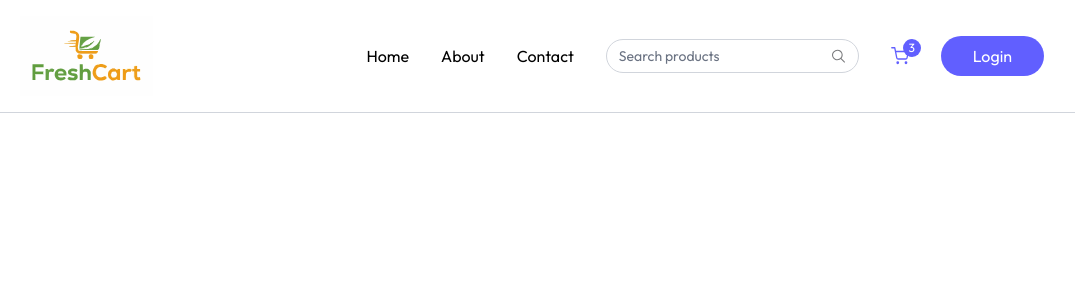
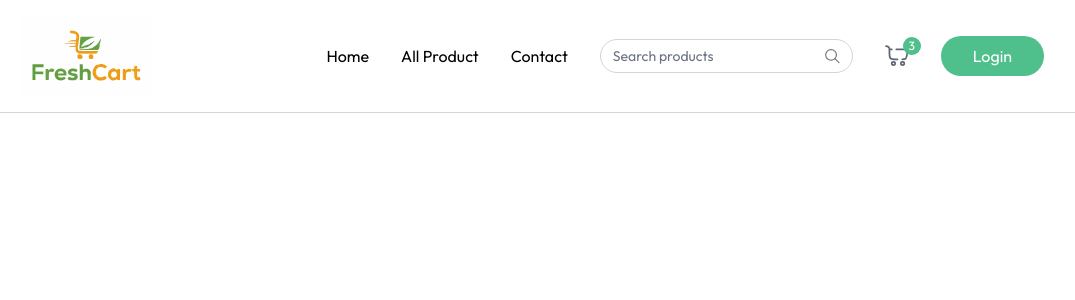
Before and after one commit to Palla04/Grocery-App, a React (Vite) app in the folder grocery-delivery-app/: page / in a window 1280 px wide. Shown: the top 300 px of the page, without its empty margins (108-1183 px from the left). Built offline with nearby package versions, Linux system fonts and the light colour scheme.

Commit message:
all the functionality of Navbar is executed

```diff
--- a/grocery-delivery-app/src/components/Navbar.jsx
+++ b/grocery-delivery-app/src/components/Navbar.jsx
@@ -1,59 +1,86 @@
 import React from 'react'
 import { NavLink } from 'react-router-dom'
 import { assets } from '../assets/assets'
+import { useAppContext } from '../context/AppContext'
 const Navbar = () => {
     const [open, setOpen] = React.useState(false)
+    const {user, setUser, setshowUserLogin, navigate} = useAppContext();
+
+    const logout = async ()=>{
+        setUser(null);
+        navigate('/')
+    }
+
   return (
     <nav className="flex items-center justify-between px-6 md:px-16 lg:px-24 xl:px-32 py-4 border-b border-gray-300 bg-white relative transition-all">
 
-            <NavLink to='/'>
-                <img className="h-20" src={assets.logo6} alt="logo5"/>
+            <NavLink to='/' onClick={()=> setOpen(false)}>
+                <img className="h-20" src={assets.logo6} alt="logo6"/>
             </NavLink>
 
             {/* Desktop Menu */}
             <div className="hidden sm:flex items-center gap-8">
-                <a href="#">Home</a>
-                <a href="#">About</a>
-                <a href="#">Contact</a>
+                <NavLink to='/'>Home</NavLink>
+                <NavLink to='/products' onClick={()=>setOpen(false)}>All Product</NavLink>
+                <NavLink to='/' onClick={()=>setOpen(false)}>Contact</NavLink>
 
                 <div className="hidden lg:flex items-center text-sm gap-2 border border-gray-300 px-3 rounded-full">
                     <input className="py-1.5 w-full bg-transparent outline-none placeholder-gray-500" type="text" placeholder="Search products" />
-                    <svg width="16" height="16" viewBox="0 0 16 16" fill="none" xmlns="http://www.w3.org/2000/svg">
-                        <path d="M10.836 10.615 15 14.695" stroke="#7A7B7D" stroke-width="1.2" stroke-linecap="round" stroke-linejoin="round" />
-                        <path clip-rule="evenodd" d="M9.141 11.738c2.729-1.136 4.001-4.224 2.841-6.898S7.67.921 4.942 2.057C2.211 3.193.94 6.281 2.1 8.955s4.312 3.92 7.041 2.783" stroke="#7A7B7D" stroke-width="1.2" stroke-linecap="round" stroke-linejoin="round" />
-                    </svg>
+                    <img src={assets.search_icon} alt="search" className='w-4 h-4'/>
                 </div>
 
-                <div className="relative cursor-pointer">
-                    <svg width="18" height="18" viewBox="0 0 14 14" fill="none" xmlns="http://www.w3.org/2000/svg">
-                        <path d="M.583.583h2.333l1.564 7.81a1.17 1.17 0 0 0 1.166.94h5.67a1.17 1.17 0 0 0 1.167-.94l.933-4.893H3.5m2.333 8.75a.583.583 0 1 1-1.167 0 .583.583 0 0 1 1.167 0m6.417 0a.583.583 0 1 1-1.167 0 .583.583 0 0 1 1.167 0" stroke="#615fff" stroke-linecap="round" stroke-linejoin="round" />
-                    </svg>
-                    <button className="absolute -top-2 -right-3 text-xs text-white bg-indigo-500 w-[18px] h-[18px] rounded-full">3</button>
+                <div onClick={()=>navigate("cart")} className="relative cursor-pointer">
+                    <img src={assets.nav_cart_icon} alt="cart" className='w-6 opacity-80'/>
+                    <button className="absolute -top-2 -right-3 text-xs text-white bg-primary w-[18px] h-[18px] rounded-full">3</button>
                 </div>
 
-                <button className="cursor-pointer px-8 py-2 bg-indigo-500 hover:bg-indigo-600 transition text-white rounded-full">
-                    Login
-                </button>
+            { !user ? ( <button onClick={()=>{setshowUserLogin(true);}}
+                    className="cursor-pointer px-8 py-2 bg-primary hover:bg-primary-dull transition text-white rounded-full">
+                Login
+            </button> ) :
+            (
+                <div className='relative group'>
+                    <img src={assets.profile_icon} alt="profile" className='w-10'/>
+                    <ul className='hidden group-hover:block absolute top-10 right-0 bg-white shadow border
+                    border-gray-200 py-2.5 w-30 rounded-md text-sm z-40'>
+                        <li onClick={()=>navigate("my-orders")} className='p-1.5 pl-3 hover:bg-primary/10 cursor-pointer'>My Orders</li>
+                        <li onClick={logout} className='p-1.5 pl-3 hover:bg-primary/10 cursor-pointer'>Logout</li>
+                    </ul>
+                </div>
+            )}
             </div>
 
             <button onClick={() => open ? setOpen(false) : setOpen(true)} aria-label="Menu" className="sm:hidden">
                 {/* Menu Icon SVG */}
-                <svg width="21" height="15" viewBox="0 0 21 15" fill="none" xmlns="http://www.w3.org/2000/svg">
-                    <rect width="21" height="1.5" rx=".75" fill="#426287" />
-                    <rect x="8" y="6" width="13" height="1.5" rx=".75" fill="#426287" />
-                    <rect x="6" y="13" width="15" height="1.5" rx=".75" fill="#426287" />
-                </svg>
+                <img src={assets.menu_icon} alt="menu" />
             </button>
 
             {/* Mobile Menu */}
+         { open && (
             <div className={`${open ? 'flex' : 'hidden'} absolute top-[60px] left-0 w-full bg-white shadow-md py-4 flex-col items-start gap-2 px-5 text-sm md:hidden`}>
-                <a href="#" className="block">Home</a>
-                <a href="#" className="block">About</a>
-                <a href="#" className="block">Contact</a>
-                <button className="cursor-pointer px-6 py-2 mt-2 bg-indigo-500 hover:bg-indigo-600 transition text-white rounded-full text-sm">
-                    Login
-                </button>
+                <NavLink to='/' onClick={()=>setOpen(false)}>Home</NavLink>
+                <NavLink to='/products' onClick={()=>setOpen(false)}>All Product</NavLink>
+                { user &&
+                    <NavLink to='/products' onClick={()=>setOpen(false)}>My Orders</NavLink>
+                }
+                <NavLink to='/' onClick={()=>setOpen(false)}>Contact</NavLink>
+
+                {!user ? (
+                    <button onClick={()=>{
+                        setOpen(false);
+                        setshowUserLogin(true);
+                    }} className="cursor-pointer px-6 py-2 mt-2 bg-primary hover:bg-primary-dull transition text-white rounded-full text-sm">
+                      Login
+                    </button>
+                ):(
+                    <button onClick={logout}
+                    className="cursor-pointer px-6 py-2 mt-2 bg-primary hover:bg-primary-dull transition text-white rounded-full text-sm">
+                      Logout
+                    </button>
+                )}
+
             </div>
+          )}
 
         </nav>
   )
--- a/grocery-delivery-app/src/context/AppContext.jsx
+++ b/grocery-delivery-app/src/context/AppContext.jsx
@@ -5,10 +5,11 @@
 
 export const AppContextProvider = ({children}) => {
     const navigate = useNavigate();
-    const [user,setuser] = useState(null)
+    const [user,setUser] = useState(null)
     const [isSeller,setisSeller] = useState(false)
+    const [showUserLogin,setshowUserLogin] = useState(false)
 
-    const value = {navigate, user, setuser, isSeller, setisSeller }
+    const value = {navigate, user, setUser, isSeller, setisSeller, showUserLogin,setshowUserLogin }
     return <AppContext.Provider value={value}>
         {children}
     </AppContext.Provider>
--- a/grocery-delivery-app/src/main.jsx
+++ b/grocery-delivery-app/src/main.jsx
@@ -3,7 +3,6 @@
 import './index.css'
 import App from './App.jsx'
 import { AppContextProvider } from './context/AppContext.jsx'
-
 import { BrowserRouter } from 'react-router-dom'
 createRoot(document.getElementById('root')).render(
   <BrowserRouter>
```
Also changed, not shown: grocery-delivery-app/src/index.css (+4 -4 lines).
